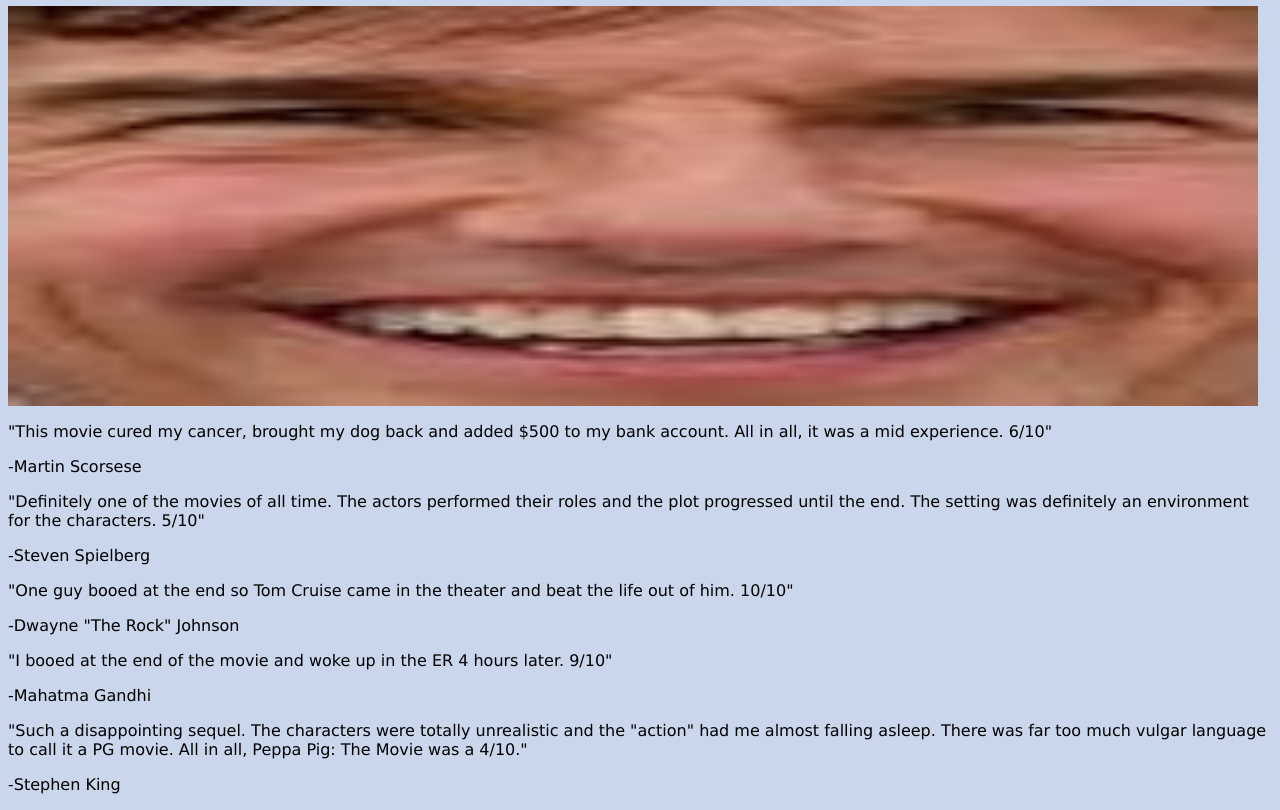
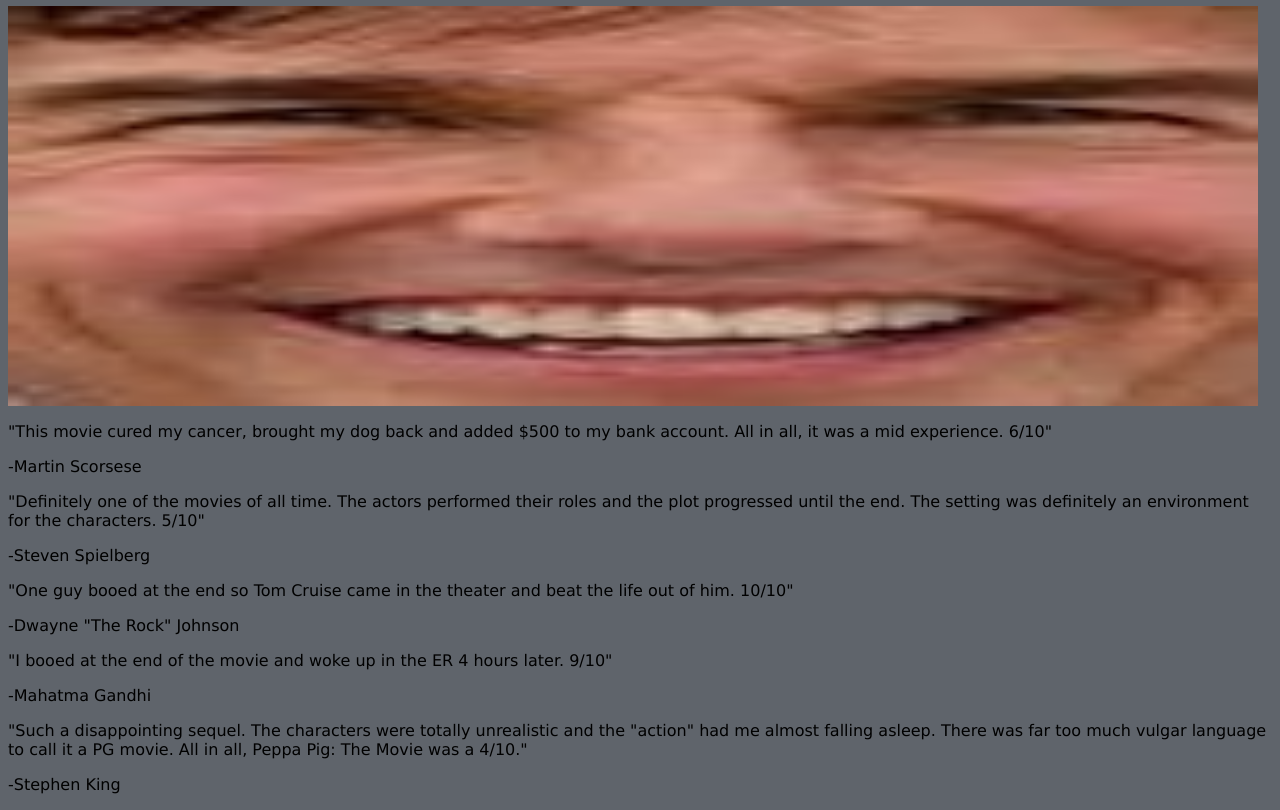
Before and after one commit to VMinhHo/snomjudges.github.io, a plain HTML site: page index.html in a window 1280 px wide. Shown: the part 60-870 px from the top of the page. Drawn offline with Linux system fonts and the light colour scheme.

Commit message:
color
color was changed.

```diff
--- a/index.html
+++ b/index.html
@@ -3,7 +3,7 @@
 <head>
 
 <style>
-body {background-color: cad6eb;}
+body {background-color: 5f646b;}
 h1   {color: 000000;
 text-align: center;}
 p    {color: 000000;}
```
